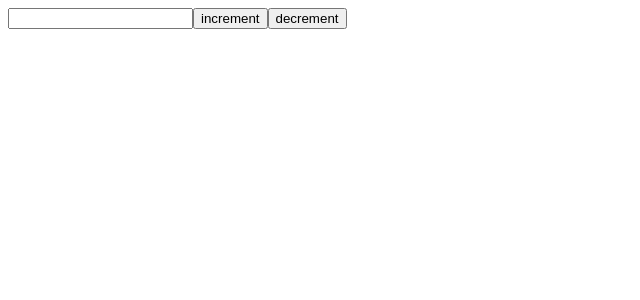
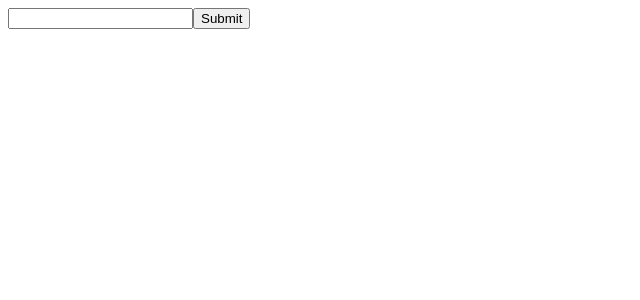
Before and after one commit to abhishekhatwal/reactjs_tutorial, a React (Create React App) app: page / in a window 1280 px wide. Shown: the top 300 px of the page, without its empty margins (0-640 px from the left). Built offline with nearby package versions, Linux system fonts and the light colour scheme.

Commit message:
useRef hook in react

```diff
--- a/src/App.jsx
+++ b/src/App.jsx
@@ -1,16 +1,23 @@
-import React from 'react'
-import { useDispatch, useSelector } from 'react-redux';
-import { incNum,decNum } from './action/action';
+import React, { useState } from 'react'
+import { useRef } from 'react';
+
 const App = () => {
-  const mystate=useSelector((state)=>{
-           state.changenum
-  })
-  const dispatch=useDispatch();
+
+  const firstname=useRef(null);
+
+
+  let fun=(e)=>{
+   e.preventDefault();
+    console.log(firstname.current.value);
+  }
+
   return (
     <>
-     <input type="number" vlaue={mystate} />
-     <button onClick={()=>{dispatch(incNum(5))}}>increment</button>
-     <button onClick={()=>{dispatch(decNum)}}>decrement</button>
+    <form action="" onSubmit={fun}>
+      <input type="text" ref={firstname} />
+      <input type="submit" />
+    </form>
+
     </>
   )
 }
--- a/src/Store.jsx
+++ /dev/null
@@ -1,6 +0,0 @@
-import { createStore } from "redux";
-import rootreducer from "./reducers/main_reducer";
-
-const store=createStore(rootreducer);
-
-export default store;
--- a/src/action/Action.jsx
+++ /dev/null
@@ -1,10 +0,0 @@
-export const incNum=(num)=>{
-    return(
-    { type:"increment",
-       payload:num });
-}
-
-export const decNum=()=>{
-    return(
-    { type:"decrement"});
-}
--- a/src/reducers/Main_reducer.jsx
+++ /dev/null
@@ -1,9 +0,0 @@
-import changenum from "./reducer1";
-
-import { combineReducers } from "redux";
-
-const rootreducer=combineReducers({
-    changenum
-});
-
-export default rootreducer;
--- a/src/reducers/Reducer1.jsx
+++ /dev/null
@@ -1,10 +0,0 @@
-const initialstate=0;
-const changenum=(state=initialstate,action)=>{
-    switch(action.type){
-      case "increment" : return state+action.payload;
-      case "decrement" : return state-1;
-      default:return state;
-    }
-}
-
-export default changenum;
```
Also changed, not shown: src/index.js (+10 -37 lines).
